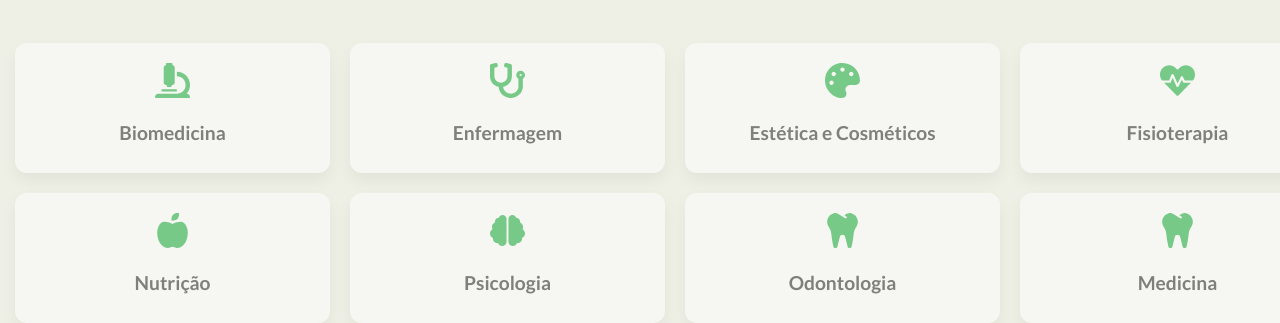
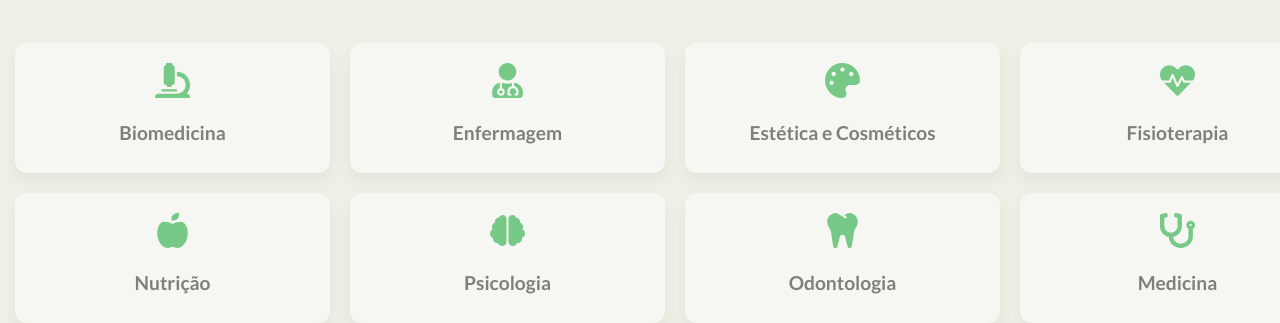
Before and after one commit to JoaoLemes18/SistemaClinica, a React (Vite) app in the folder frontend/: page /clinica in a window 1280 px wide. Shown: the part 220-543 px from the top of the page. Built offline with nearby package versions, Linux system fonts and the light colour scheme; sample sign-in values are in the browser's storage.

Commit message:
fix: alterando o icone do card de medicina

```diff
--- a/frontend/src/pages/Clinica/index.tsx
+++ b/frontend/src/pages/Clinica/index.tsx
@@ -1,13 +1,15 @@
-import React, { useEffect, useState } from "react";
+import { useEffect, useState } from "react";
 import {
   FaMicroscope,
   FaStethoscope,
   FaPalette,
+  FaUserMd,
   FaHeartbeat,
   FaAppleAlt,
   FaBrain,
   FaTooth,
 } from "react-icons/fa";
+
 import Card from "../../components/Card";
 import Title from "../../components/Title";
 import ButtonBack from "../../components/ButtonBack";
@@ -42,7 +44,7 @@ const Health = () => {
         <Card
           espec="10"
           title="Enfermagem"
-          icon={<FaStethoscope size={35} color="#00a32a" />}
+          icon={<FaUserMd size={35} color="#00a32a" />}
           path="/clinic/nursing"
           disabled={verifyEspec("10")}
         />
@@ -84,7 +86,7 @@ const Health = () => {
         <Card
           espec="90"
           title="Medicina"
-          icon={<FaTooth size={35} color="#00a32a" />}
+          icon={<FaStethoscope size={35} color="#00a32a" />}
           path="/clinic/dentistry"
           disabled={verifyEspec("90")}
         />
--- a/frontend/src/pages/Login/index.tsx
+++ b/frontend/src/pages/Login/index.tsx
@@ -4,6 +4,7 @@ import { toast } from "react-toastify";
 import { useDispatch } from "react-redux";
 import { setUser } from "../../store/user/userSlice";
 import { loginUser } from "../../utils/api";
+
 import Button from "../../components/Button";
 import Input from "../../components/Input";
 import "./styles.scss";
--- a/frontend/src/pages/Login/styles.scss
+++ b/frontend/src/pages/Login/styles.scss
@@ -1,9 +1,11 @@
 @import "../../styles/variables.scss";
 @import url("https://fonts.googleapis.com/css2?family=Lato:wght@400;700&display=swap");
+
 .login-body {
   display: flex;
+  flex-direction: column;
+  align-items: center;
   justify-content: center;
-  align-items: center;
   height: 100vh;
   background-color: $color-green-background;
   font-family: "Lato", sans-serif;
@@ -15,6 +17,7 @@
     box-shadow: 2px 2px 2px 2px rgba(0, 0, 0, 0.1);
     background-color: $color-white-primary;
     margin-bottom: 180px;
+
     form {
       flex: 2;
       display: flex;
```
